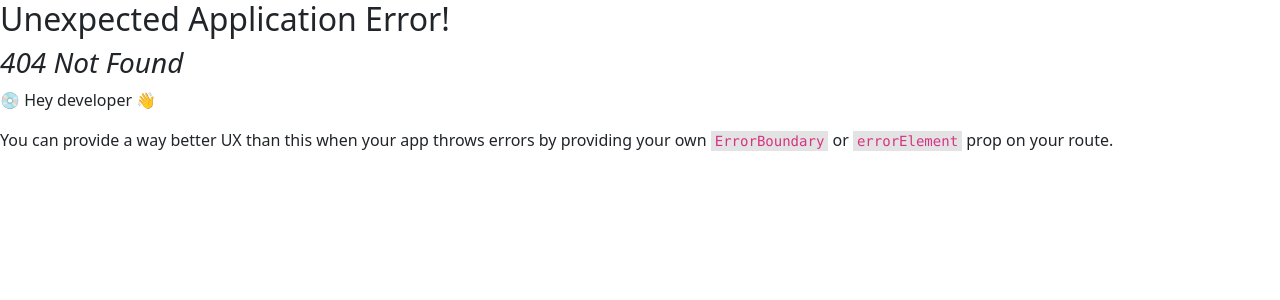
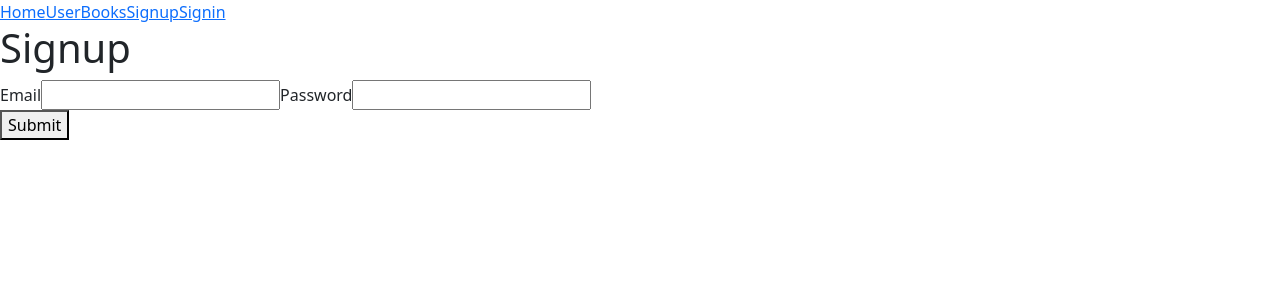
Before and after one commit to kappagaev/rest-book-front, a React (Vite) app: page /signin in a window 1280 px wide. Before the commit this address had no page. Shown: the top 300 px of the page. Built offline with nearby package versions, Linux system fonts and the light colour scheme.

Commit message:
sigin form

```diff
--- a/src/App.tsx
+++ b/src/App.tsx
@@ -10,6 +10,7 @@ function App() {
         <Link to="/about">User</Link>
         <Link to="/books">Books</Link>
         <Link to="/signup">Signup</Link>
+        <Link to="/signin">Signin</Link>
       </nav>
       <NotificationBar />
       <Outlet />
--- a/src/axios/api.ts
+++ b/src/axios/api.ts
@@ -31,6 +31,14 @@ export const apiCreateUser = (user: CreateUserDto) => {
   return api.post("/users", user)
 }
 
+export interface SigninDto {
+  email: string
+  password: string
+}
+export const apiSignin = (user: SigninDto) => {
+  return api.post("/auth/signin", user)
+}
+
 export interface CreateBookDto {
   title: string
   description: string
--- a/src/main.tsx
+++ b/src/main.tsx
@@ -9,6 +9,7 @@ import { BookEdit } from "./pages/BookEdit"
 import { Books } from "./pages/Books"
 import { BookShow } from "./pages/BookShow"
 import { Home } from "./pages/Home"
+import { Signin } from "./pages/Signin"
 import { Signup } from "./pages/Signup"
 
 const router = createBrowserRouter([
@@ -44,6 +45,10 @@ const router = createBrowserRouter([
         path: "/signup",
         element: <Signup />,
       },
+      {
+        path: "/signin",
+        element: <Signin />,
+      },
     ],
   },
 ])
--- /dev/null
+++ b/src/pages/Signin.tsx
@@ -0,0 +1,52 @@
+import { useForm } from "react-hook-form"
+import { useNavigate } from "react-router-dom"
+import { apiSignin, SigninDto } from "../axios/api"
+import { useNotification } from "../context/NotificationContextProvider"
+
+export const Signin = () => {
+  const {
+    register,
+    handleSubmit,
+    formState: { errors },
+  } = useForm<SigninDto>()
+
+  const { showNotification } = useNotification()
+  const navigate = useNavigate()
+
+  const onSubmit = async (data: SigninDto) => {
+    const res = await apiSignin(data)
+
+    if (res.status === 200) {
+      showNotification({
+        title: "Success!",
+        message: "User created successfully!",
+        status: "success",
+      })
+      navigate("/")
+    } else {
+      showNotification({
+        title: "Error!",
+        message: "Something went wrong!",
+        status: "error",
+      })
+    }
+  }
+
+  return (
+    <div>
+      <h1>Signup</h1>
+      <form onSubmit={handleSubmit(onSubmit)}>
+        <div>
+          <label htmlFor="email">Email</label>
+          <input type="text" {...register("email", { required: true })} />
+          {errors.email && <span>This field is required</span>}
+
+          <label htmlFor="password">Password</label>
+          <input type="text" {...register("password", { required: true })} />
+          {errors.password && <span>This field is required</span>}
+        </div>
+        <button type="submit">Submit</button>
+      </form>
+    </div>
+  )
+}
```
